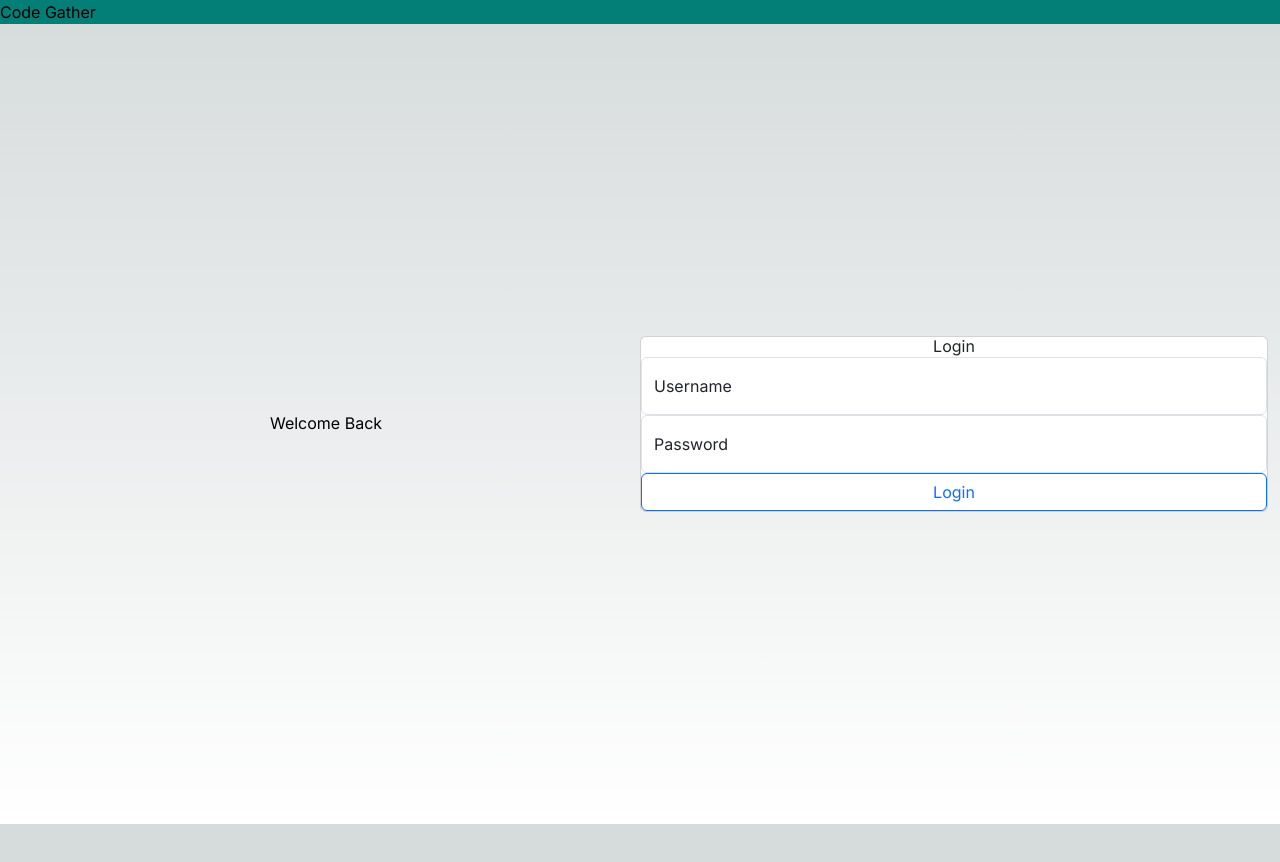
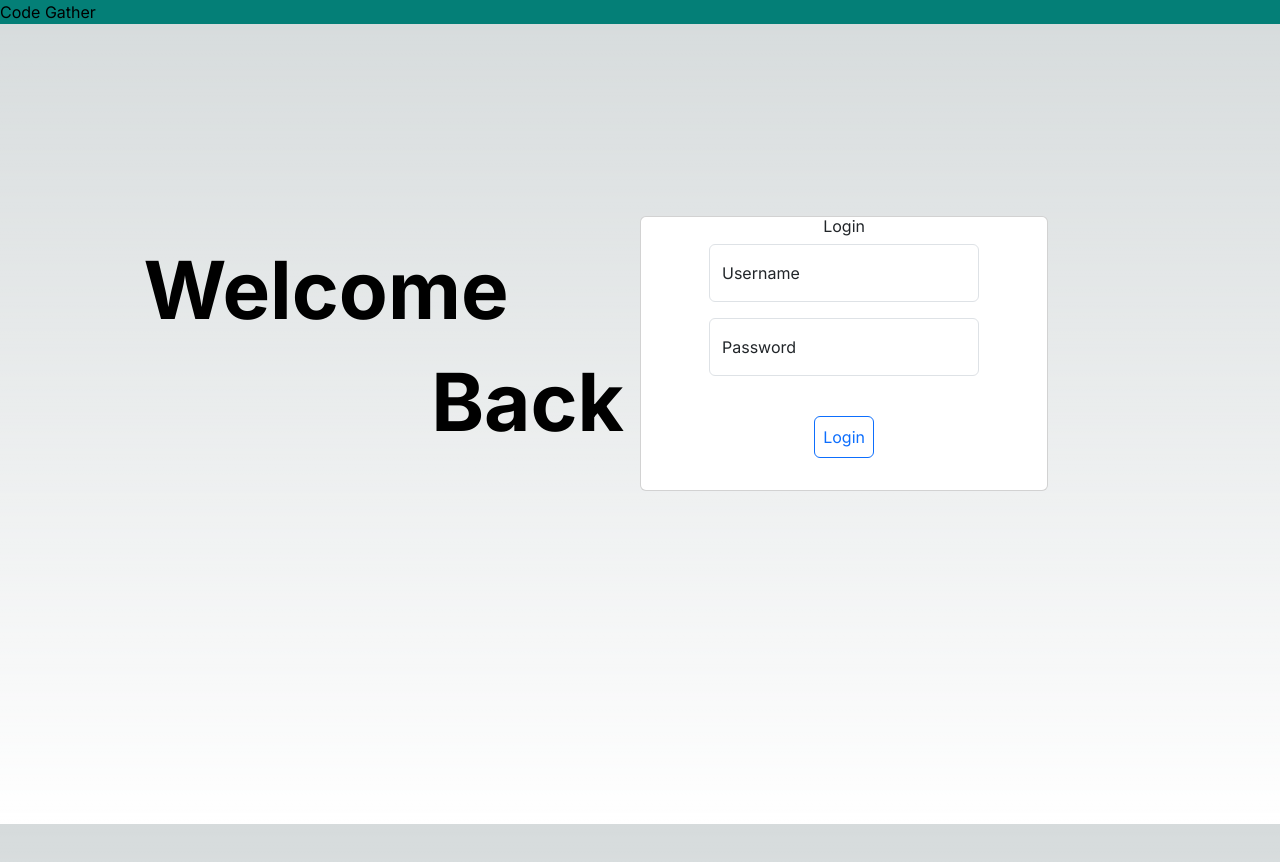
Before and after one commit to diclebahceli/codegather, a Next.js app in the folder Frontend/codegather/: page /pages/login in a window 1280 px wide. Shown: the top 862 px of the page. Before the commit the page ends 824 px from the top, so only its background shows below. Built offline with nearby package versions, Linux system fonts and the light colour scheme.

Commit message:
Feat: Change the alignment of login page ui

```diff
--- a/Frontend/codegather/src/app/components/button/Button.tsx
+++ b/Frontend/codegather/src/app/components/button/Button.tsx
@@ -6,7 +6,7 @@ type ButtonProps = {
 
 const Button = ({ children }: ButtonProps) => {
   return (
-    <button type="button" className="btn btn-outline-primary">
+    <button type="button" className="btn btn-outline-primary m-3 p-2">
       {children}
     </button>
   );
--- /dev/null
+++ b/Frontend/codegather/src/app/pages/login/page.module.css
@@ -0,0 +1,8 @@
+.input{
+    margin: 0.5rem;
+    padding: 0rem 3.75rem
+}
+
+.card{
+    width: 65%;
+}
--- a/Frontend/codegather/src/app/pages/login/page.tsx
+++ b/Frontend/codegather/src/app/pages/login/page.tsx
@@ -16,25 +16,38 @@ const login = () => {
   return (
     <div>
       <Header />
-      <div className="d-flex align-items-center justify-content-center vh-100">
-        <div className="container text-center main-content">
-          <div className="d-flex flex-row align-items-center h-100">
+      <div className="d-flex align-items-center  vh-100">
+        <div
+          className="container text-center vh-100 "
+          style={{ margin: "30% 0 0 0" }}
+        >
+          <div className="d-flex flex-row align-items-center ">
             <div className="col">
-              <h1>Welcome Back</h1>
+              <h1 className="display-1 fw-bold ">Welcome </h1>
+              <h1 className="display-1 fw-bold m-2 p-2 text-end ">Back </h1>
             </div>
             <div className="col">
+              <div className={styles.card}>
                 <Card>
                   <h2>Login</h2>
+                  <div className={styles.input}>
                     <InputField type="text" name="username" label="Username" />
+                  </div>
+                  <div className={styles.input}>
                     <InputField
                       type="password"
                       name="floatingPassword"
                       label="Password"
                     />
+                  </div>
+
+                  <div className="m-3">
                     <Button>
                       <span>Login</span>
                     </Button>
+                  </div>
                 </Card>
+              </div>
             </div>
           </div>
         </div>
```
Lines whose indentation alone changed are shown as unchanged.
